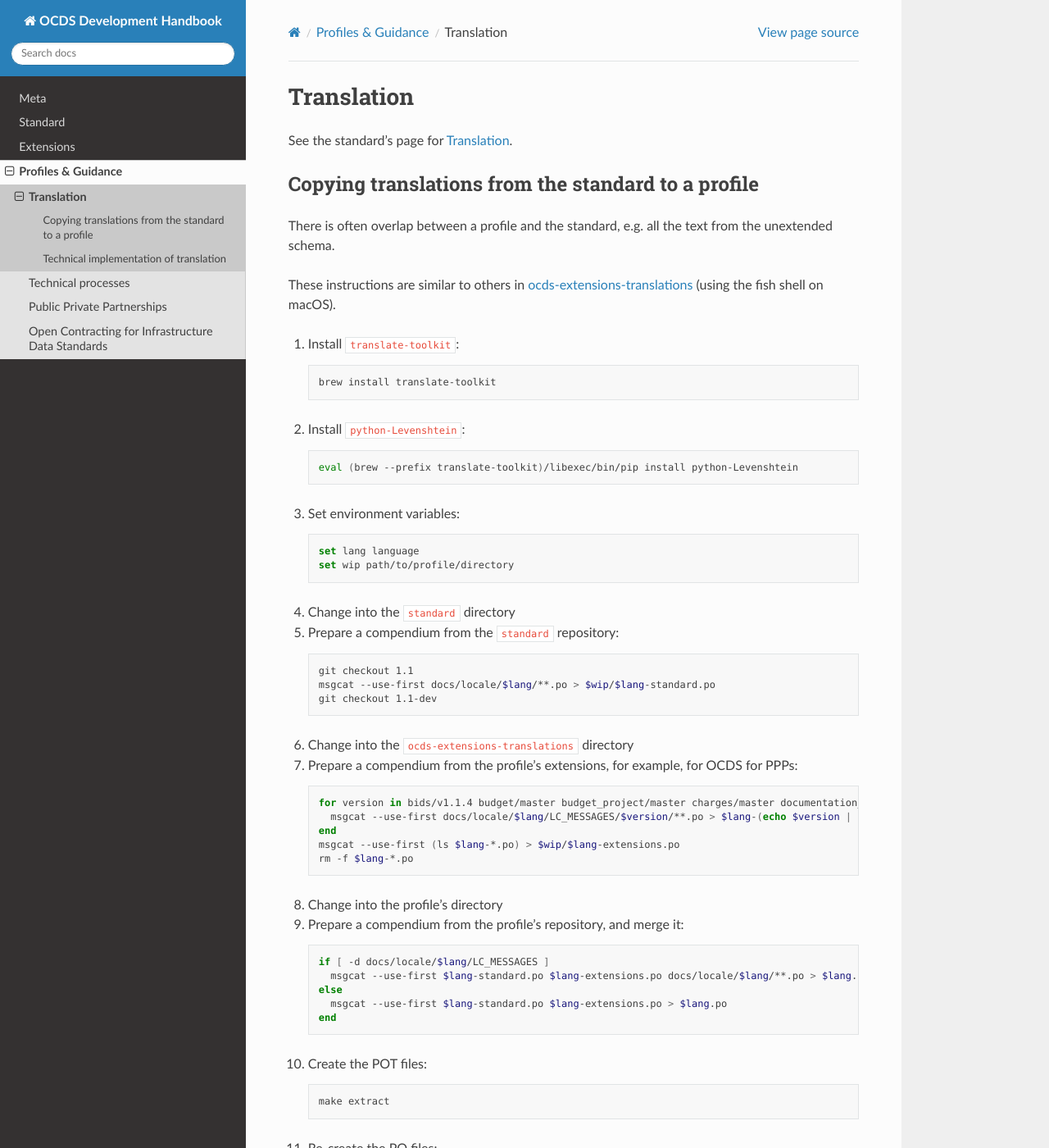
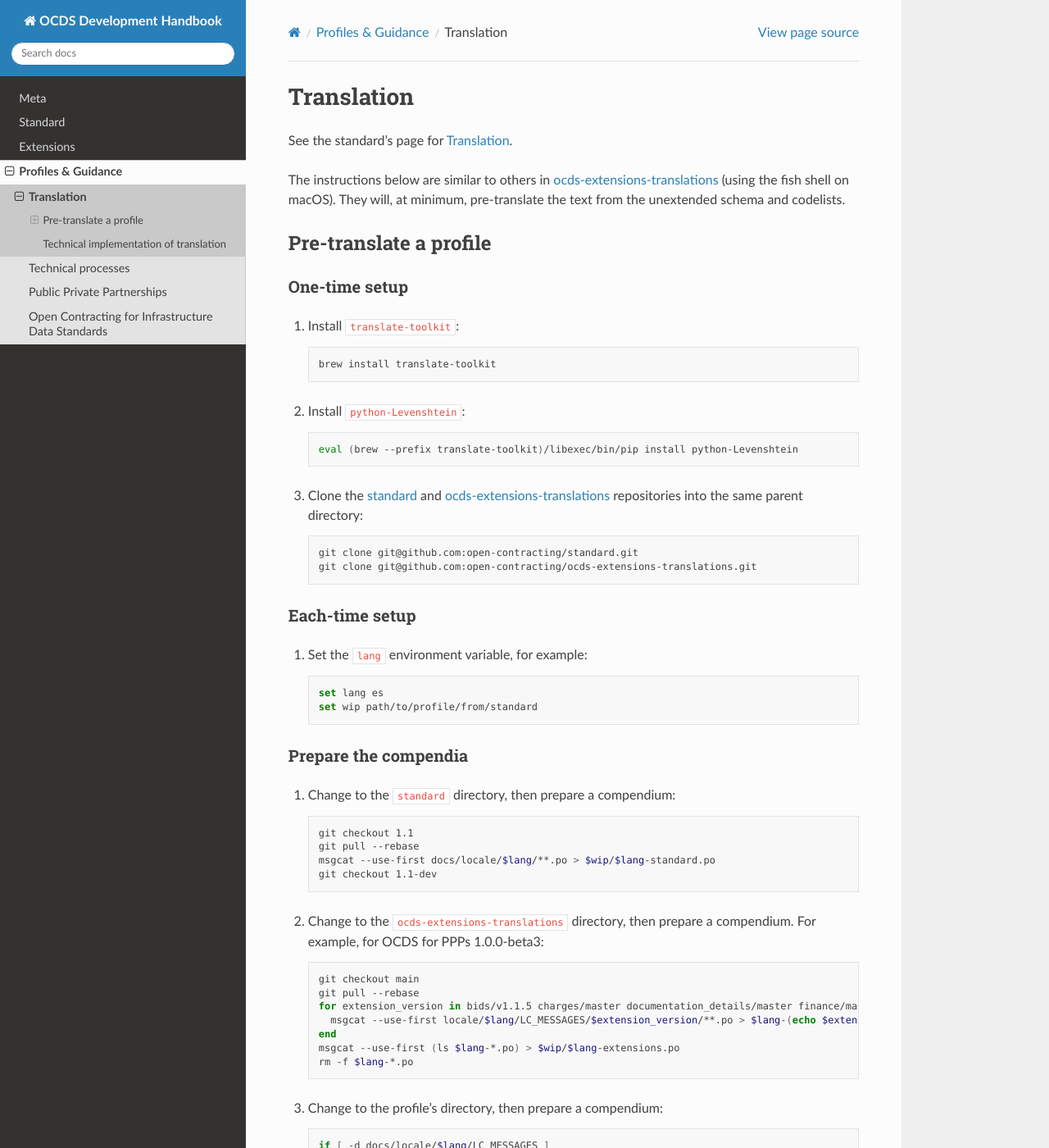
Before and after one commit to open-contracting/standard-development-handbook, a Sphinx documentation site: the page built from docs/profiles/translation.rst, in a window 1280 px wide and 1400 px high. Shown: the whole window at 82% size. Built offline with Sphinx 7.4.7 and the Read the Docs theme 2.0.0, drawn with Linux system fonts in a browser that asks for light colours; some of the changed text lies outside the part shown.

Commit message:
profiles: translation: Update instructions

```diff
--- a/docs/profiles/translation.rst
+++ b/docs/profiles/translation.rst
@@ -3,100 +3,120 @@ Translation
 
 See the standard's page for :doc:`../../../standard/translation/index`.
 
-Copying translations from the standard to a profile
----------------------------------------------------
+The instructions below are similar to others in `ocds-extensions-translations <https://github.com/open-contracting/ocds-extensions-translations#populate-initial-translations>`__ (using the fish shell on macOS). They will, at minimum, pre-translate the text from the unextended schema and codelists.
 
-There is often overlap between a profile and the standard, e.g. all the text from the unextended schema.
+Pre-translate a profile
+-----------------------
 
-These instructions are similar to others in `ocds-extensions-translations <https://github.com/open-contracting/ocds-extensions-translations#populate-initial-translations>`__ (using the fish shell on macOS).
+One-time setup
+~~~~~~~~~~~~~~
 
-1.  Install ``translate-toolkit``:
+#. Install ``translate-toolkit``:
 
-    .. code-block:: fish
+   .. code-block:: fish
 
-        brew install translate-toolkit
+      brew install translate-toolkit
 
-2.  Install ``python-Levenshtein``:
+#. Install ``python-Levenshtein``:
 
-    .. code-block:: fish
+   .. code-block:: fish
 
-        eval (brew --prefix translate-toolkit)/libexec/bin/pip install python-Levenshtein
+      eval (brew --prefix translate-toolkit)/libexec/bin/pip install python-Levenshtein
 
-3.  Set environment variables:
+#. Clone the `standard <https://github.com/open-contracting/standard>`__ and `ocds-extensions-translations <https://github.com/open-contracting/ocds-extensions-translations>`__ repositories into the same parent directory:
 
-    .. code-block:: fish
+   .. code-block:: fish
 
-        set lang language
-        set wip path/to/profile/directory
+      git clone git@github.com:open-contracting/standard.git
+      git clone git@github.com:open-contracting/ocds-extensions-translations.git
 
-4.  Change into the ``standard`` directory
+Each-time setup
+~~~~~~~~~~~~~~~
 
-5.  Prepare a compendium from the ``standard`` repository:
+#. Set the ``lang`` environment variable, for example:
 
-    .. code-block:: fish
+   .. code-block:: fish
 
-        git checkout 1.1
-        msgcat --use-first docs/locale/$lang/**.po > $wip/$lang-standard.po
-        git checkout 1.1-dev
+      set lang es
+      set wip path/to/profile/from/standard
 
-6.  Change into the ``ocds-extensions-translations`` directory
+Prepare the compendia
+~~~~~~~~~~~~~~~~~~~~~
 
-7.  Prepare a compendium from the profile's extensions, for example, for OCDS for PPPs:
+#. Change to the ``standard`` directory, then prepare a compendium:
 
-    .. code-block:: fish
+   .. code-block:: fish
 
-        for version in bids/v1.1.4 budget/master budget_project/master charges/master documentation_details/master finance/master location/v1.1.4 metrics/master milestone_documents/v1.1.4 performance_failures/master process_title/v1.1.4 qualification/master requirements/master risk_allocation/master shareholders/master signatories/master tariffs/master transaction_milestones/master ppp/master
-          msgcat --use-first docs/locale/$lang/LC_MESSAGES/$version/**.po > $lang-(echo $version | tr '/' '-').po
-        end
-        msgcat --use-first (ls $lang-*.po) > $wip/$lang-extensions.po
-        rm -f $lang-*.po
+      git checkout 1.1
+      git pull --rebase
+      msgcat --use-first docs/locale/$lang/**.po > $wip/$lang-standard.po
+      git checkout 1.1-dev
 
-8.  Change into the profile's directory
+#. Change to the ``ocds-extensions-translations`` directory, then prepare a compendium. For example, for OCDS for PPPs 1.0.0-beta3:
 
-9.  Prepare a compendium from the profile's repository, and merge it:
+   .. code-block:: fish
 
-    .. code-block:: fish
+      git checkout main
+      git pull --rebase
+      for extension_version in bids/v1.1.5 charges/master documentation_details/master finance/master location/v1.1.5 metrics/master milestone_documents/v1.1.5 performance_failures/master project/master risk_allocation/master shareholders/master signatories/master tariffs/1.1 ppp/master
+        msgcat --use-first locale/$lang/LC_MESSAGES/$extension_version/**.po > $lang-(echo $extension_version | tr '/' '-').po
+      end
+      msgcat --use-first (ls $lang-*.po) > $wip/$lang-extensions.po
+      rm -f $lang-*.po
 
-        if [ -d docs/locale/$lang/LC_MESSAGES ]
-          msgcat --use-first $lang-standard.po $lang-extensions.po docs/locale/$lang/**.po > $lang.po
-        else
-          msgcat --use-first $lang-standard.po $lang-extensions.po > $lang.po
-        end
+#. Change to the profile's directory, then prepare a compendium:
 
-10. Create the POT files:
+   .. code-block:: fish
 
-    .. code-block:: fish
+      if [ -d docs/locale/$lang/LC_MESSAGES ]
+        msgcat --use-first $lang-standard.po $lang-extensions.po docs/locale/$lang/**.po > $lang.po
+      else
+        msgcat --use-first $lang-standard.po $lang-extensions.po > $lang.po
+      end
 
-        make extract
+Pre-translate the profile
+~~~~~~~~~~~~~~~~~~~~~~~~~
 
-11. Re-create the PO files:
+#. Count untranslated messages:
 
-    .. code-block:: fish
+   .. code-block:: fish
 
-        rm -rf docs/locale/$lang/LC_MESSAGES
-        sphinx-intl update -p build/locale -d docs/locale -l $lang
+      pocount --incomplete docs/locale/$lang/LC_MESSAGES | tail -n 10
 
-12. Pre-populate the PO files:
+#. Create the POT files:
 
-    .. code-block:: fish
+   .. code-block:: fish
 
-        cd docs/locale/$lang/LC_MESSAGES
-        for f in **.po
-          pretranslate --nofuzzymatching -t ../../../$lang.po ../../../build/locale/{$f}t $f
-        end
-        cd ../../..
+      make extract
 
-13. Count untranslated messages:
+#. Re-create the PO files:
 
-    .. code-block:: fish
+   .. code-block:: fish
 
-        pocount --incomplete docs/locale/$lang/LC_MESSAGES
+      rm -rf docs/locale/$lang/LC_MESSAGES
+      sphinx-intl update -p build/locale -d docs/locale -l $lang
 
-14. Clean up:
+#. Pre-populate the PO files:
 
-    .. code-block:: fish
+   .. code-block:: fish
 
-        rm -f $lang-standard.po $lang-extensions.po $lang.po
+      cd docs/locale/$lang/LC_MESSAGES
+      for f in **.po
+        pretranslate --nofuzzymatching -t ../../../../$lang.po ../../../../build/locale/{$f}t $f
+      end
+      cd ../../../..
+
+#. Count untranslated messages:
+
+   .. code-block:: fish
+
+      pocount --incomplete docs/locale/$lang/LC_MESSAGES | tail -n 10
+
+#. Clean up:
+
+   .. code-block:: fish
+
+      rm -f $lang-standard.po $lang-extensions.po $lang.po
 
 Technical implementation of translation
 ---------------------------------------
```
